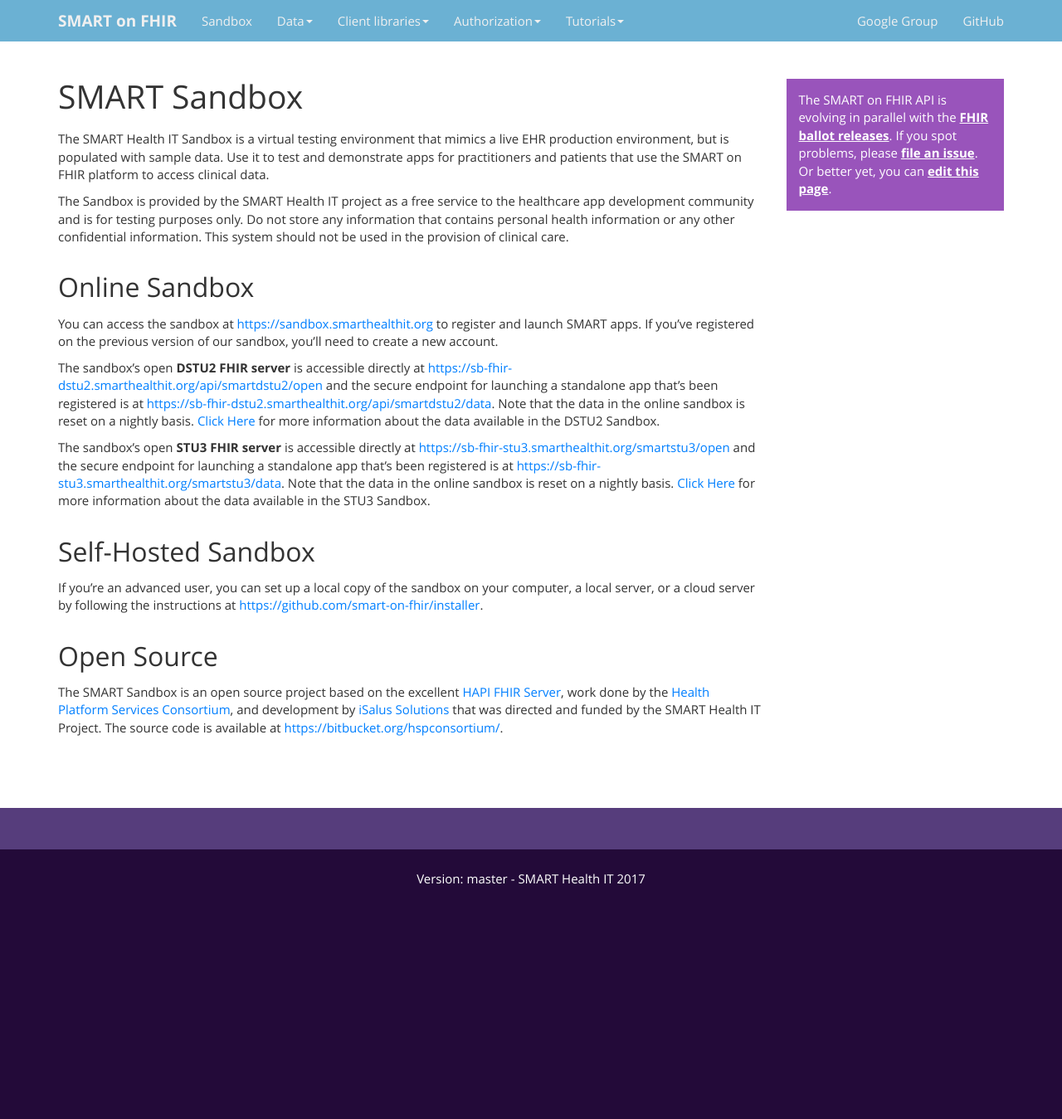
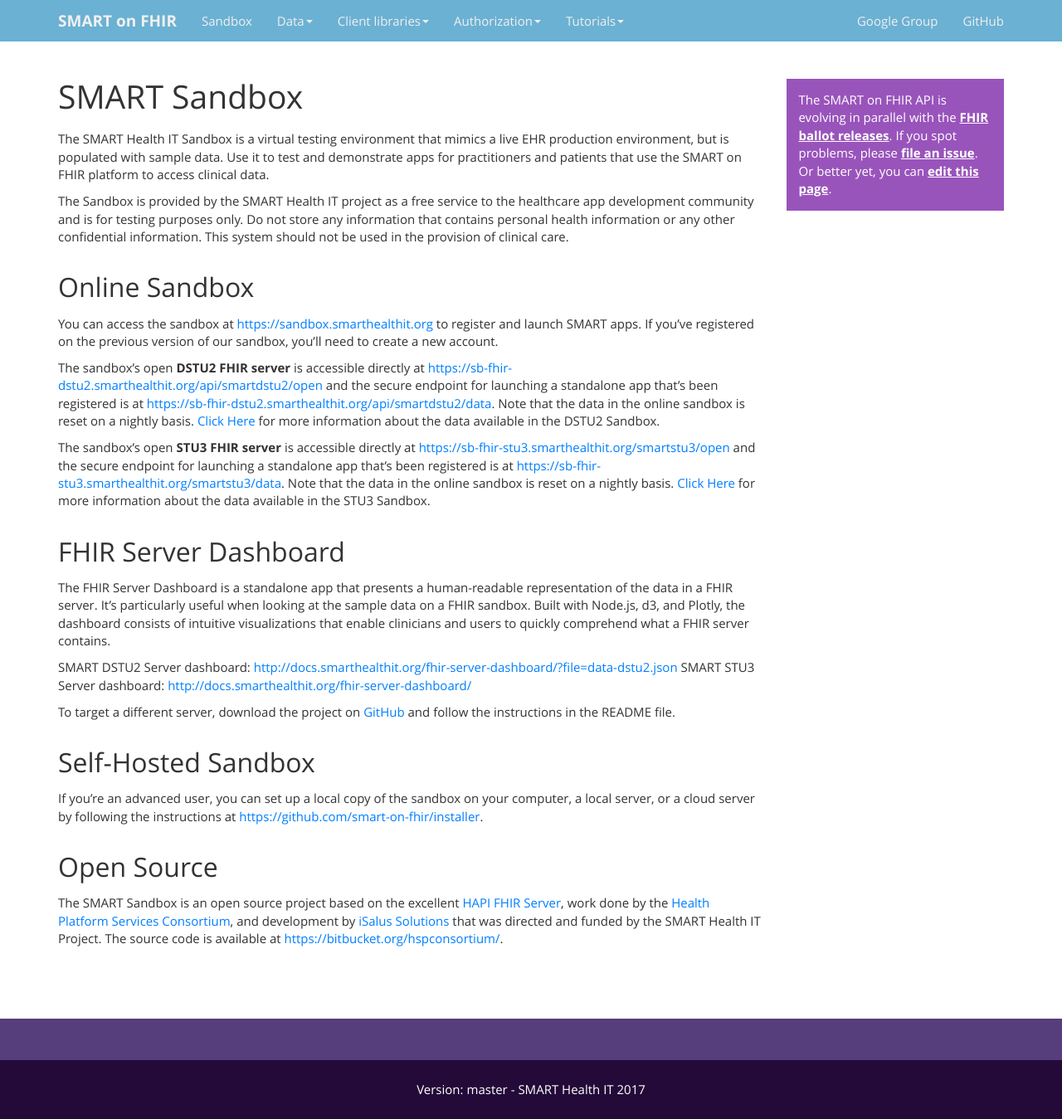
Before and after one commit to smart-on-fhir/smart-on-fhir.github.io, a Jekyll site: the page built from sandbox/index.md, in a window 1280 px wide. Shown: the whole page at 83% size. Built offline with Jekyll 4.4.1, drawn with Linux system fonts in a browser that asks for light colours; before the commit the page ends 1095 px from its top, so only the background shows below that.

Commit message:
Update index.md

```diff
--- a/sandbox/index.md
+++ b/sandbox/index.md
@@ -17,6 +17,15 @@
 
 The sandbox's open **STU3 FHIR server** is accessible directly at [https://sb-fhir-stu3.smarthealthit.org/smartstu3/open](https://sb-fhir-stu3.smarthealthit.org/smartstu3/open) and the secure endpoint for launching a standalone app that's been registered is at [https://sb-fhir-stu3.smarthealthit.org/smartstu3/data](https://sb-fhir-stu3.smarthealthit.org/smartstu3/data). Note that the data in the online sandbox is reset on a nightly basis. [Click Here](http://docs.smarthealthit.org/data/stu3-sandbox-data) for more information about the data available in the STU3 Sandbox.
 
+## FHIR Server Dashboard
+
+The FHIR Server Dashboard is a standalone app that presents a human-readable representation of the data in a FHIR server. It's particularly useful when looking at the sample data on a FHIR sandbox. Built with Node.js, d3, and Plotly, the dashboard consists of intuitive visualizations that enable clinicians and users to quickly comprehend what a FHIR server contains.
+
+SMART DSTU2 Server dashboard: [http://docs.smarthealthit.org/fhir-server-dashboard/?file=data-dstu2.json](http://docs.smarthealthit.org/fhir-server-dashboard/?file=data-dstu2.json)
+SMART STU3 Server dashboard: [http://docs.smarthealthit.org/fhir-server-dashboard/](http://docs.smarthealthit.org/fhir-server-dashboard/)
+
+To target a different server, download the project on [GitHub](https://github.com/smart-on-fhir/fhir-server-dashboard) and follow the instructions in the README file.
+
 ## Self-Hosted Sandbox
 
 If you're an advanced user, you can set up a local copy of the sandbox on your computer, a local server, or a cloud server by following the instructions at [https://github.com/smart-on-fhir/installer](https://github.com/smart-on-fhir/installer).
```
